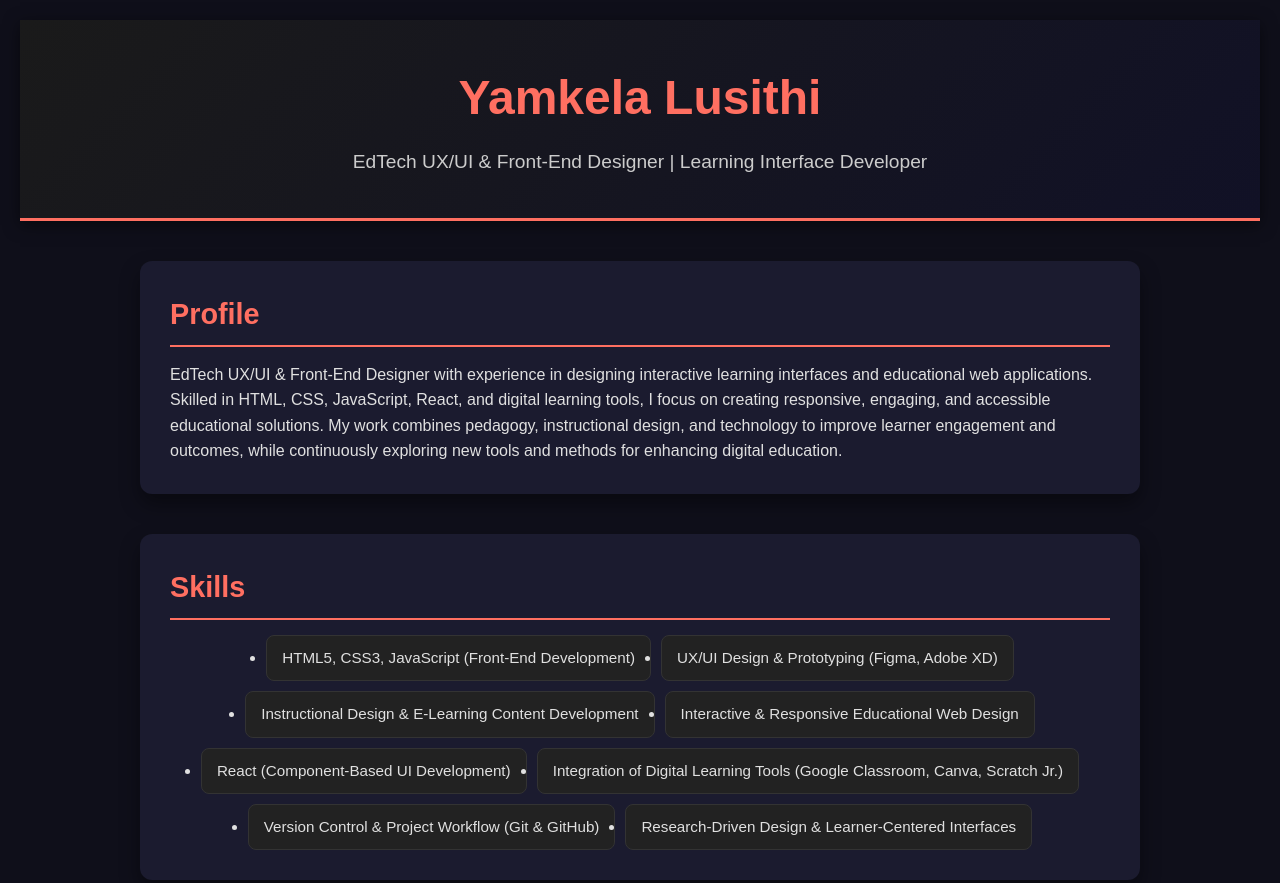
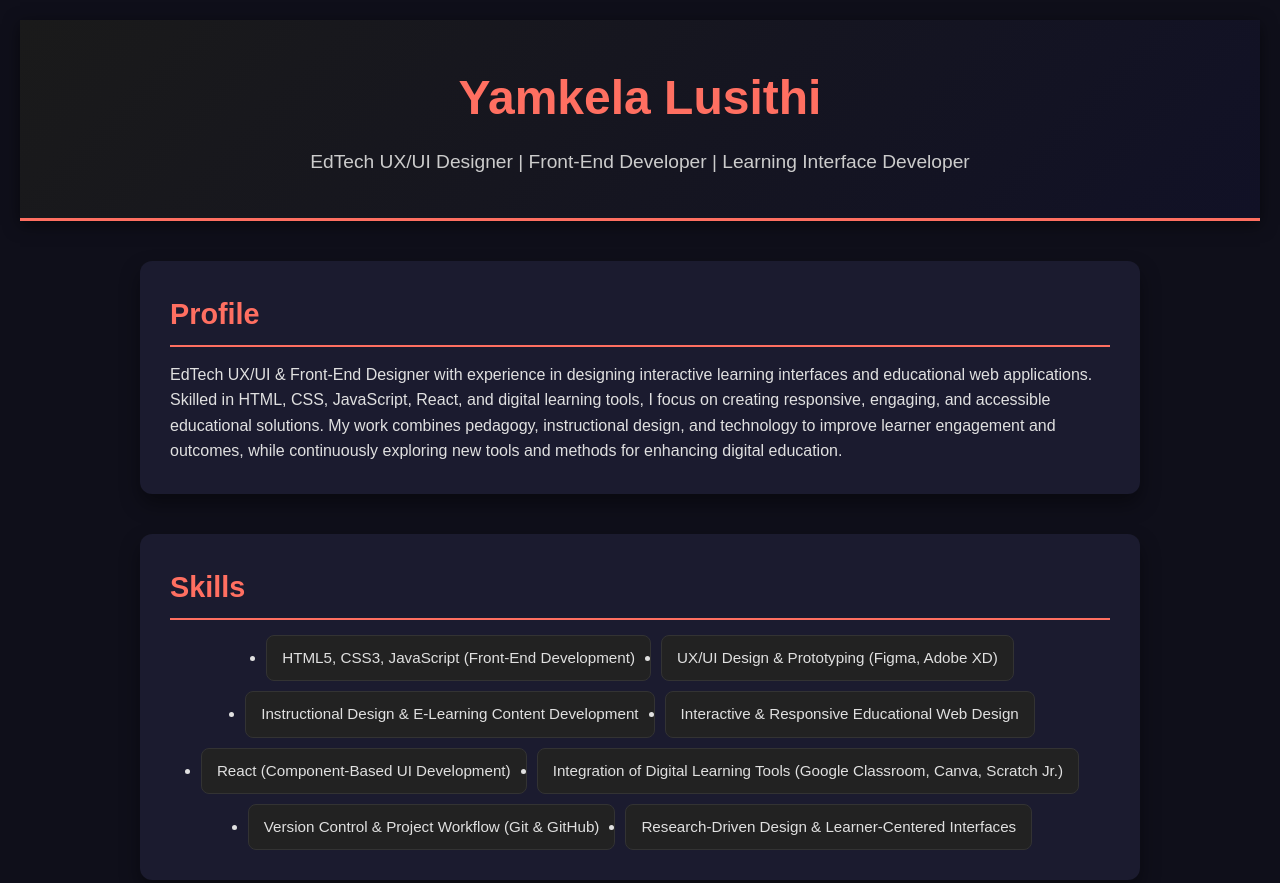
Before and after one commit to Yamkela4458/LusithiYamkela.com, a plain HTML site: page resume.html in a window 1280 px wide. Shown: the top 883 px of the page. Drawn offline with Linux system fonts and the light colour scheme.

Commit message:
Update resume.html

```diff
--- a/resume.html
+++ b/resume.html
@@ -4,7 +4,7 @@
   <meta charset="UTF-8" />
   <meta name="viewport" content="width=device-width, initial-scale=1.0"/>
   <link rel="stylesheet" href="style.css">
-  <title>Yamkela Lusithi - EdTech UX/UI & Front-End Designer</title>
+  <title>Yamkela Lusithi - EdTech UX/UI & Front-End Developer</title>
 </head>
 <body>
 
@@ -12,7 +12,7 @@
 
 <header>
   <h1>Yamkela Lusithi</h1>
-  <p>EdTech UX/UI & Front-End Designer | Learning Interface Developer</p>
+  <p>EdTech UX/UI Designer | Front-End Developer | Learning Interface Developer</p>
 </header>
 
 <section class="summary">
```
